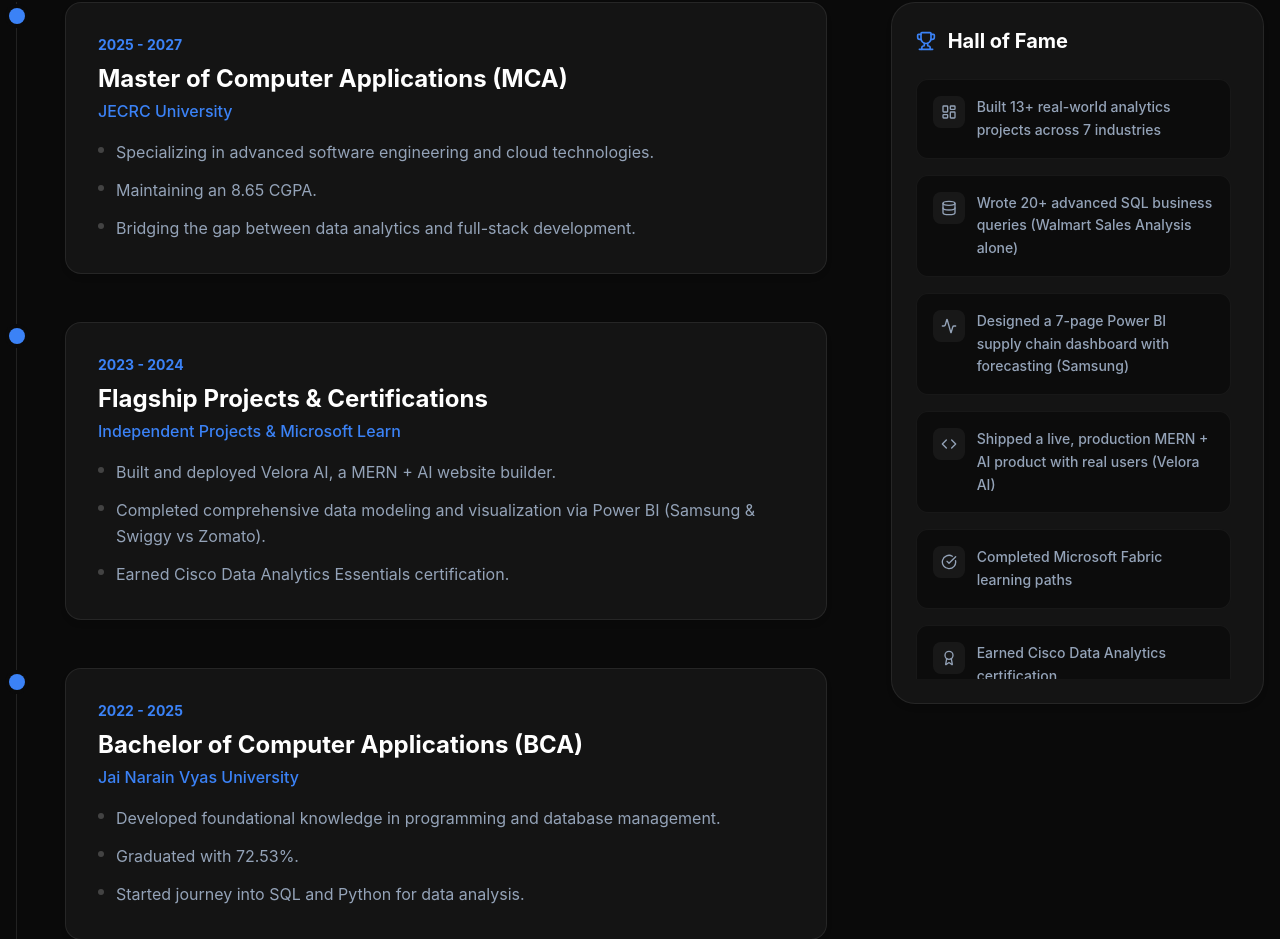
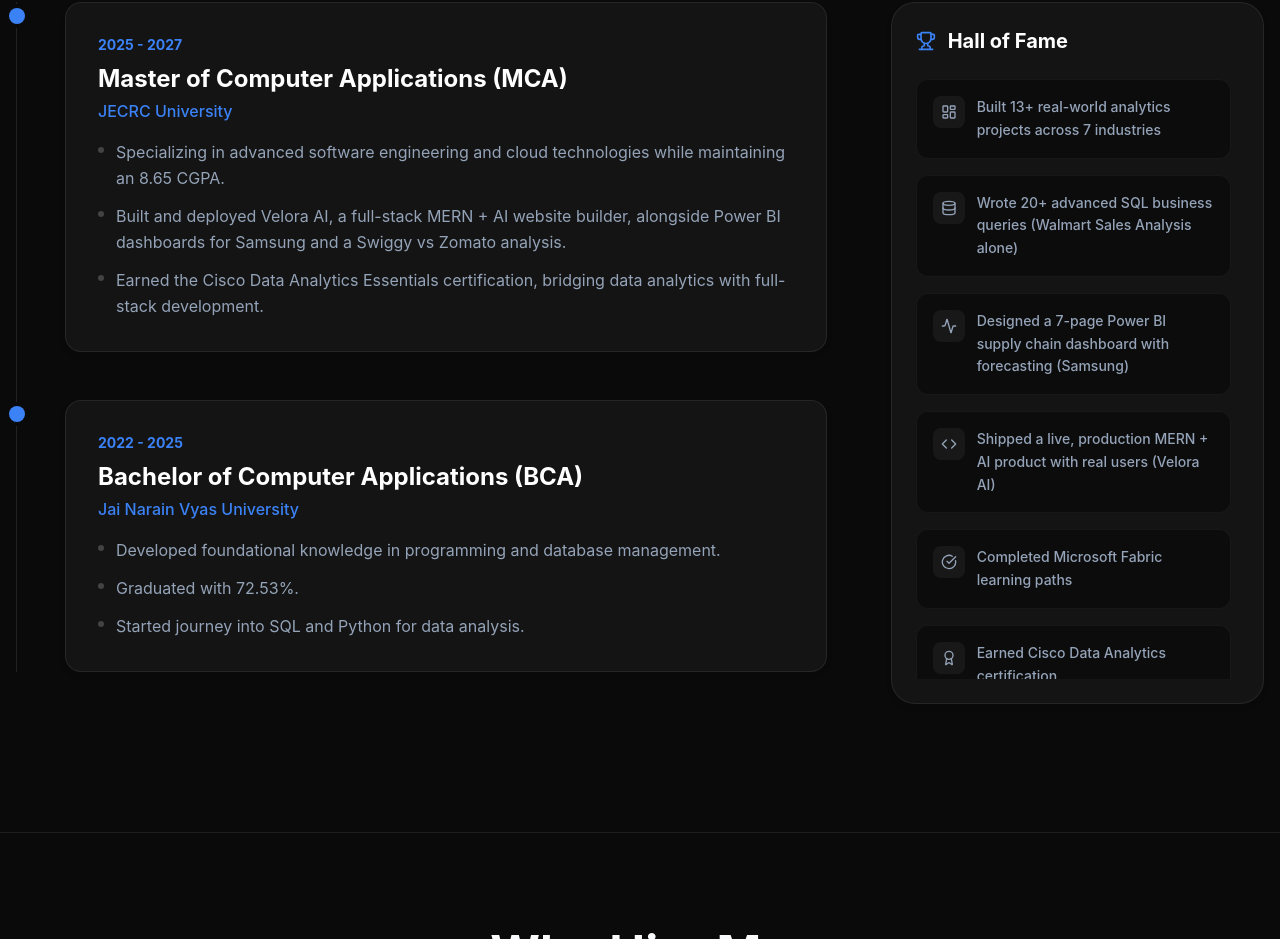
Before and after one commit to khushalsinghsankhla2808/khushal-portfolio, a React (Vite) app in the folder frontend/react-portfolio/: page / in a window 1280 px wide. Shown: the part 1904-2843 px from the top of the page. Built offline with nearby package versions, Linux system fonts and the light colour scheme.

Commit message:
fix: merge timeline entries correctly into JECRC MCA

```diff
--- a/frontend/react-portfolio/src/components/sections/Experience.tsx
+++ b/frontend/react-portfolio/src/components/sections/Experience.tsx
@@ -17,19 +17,9 @@ const timeline = [
     title: "Master of Computer Applications (MCA)",
     org: "JECRC University",
     bullets: [
-      "Specializing in advanced software engineering and cloud technologies.",
-      "Maintaining an 8.65 CGPA.",
-      "Bridging the gap between data analytics and full-stack development."
-    ]
-  },
-  {
-    date: "2023 - 2024",
-    title: "Flagship Projects & Certifications",
-    org: "Independent Projects & Microsoft Learn",
-    bullets: [
-      "Built and deployed Velora AI, a MERN + AI website builder.",
-      "Completed comprehensive data modeling and visualization via Power BI (Samsung & Swiggy vs Zomato).",
-      "Earned Cisco Data Analytics Essentials certification."
+      "Specializing in advanced software engineering and cloud technologies while maintaining an 8.65 CGPA.",
+      "Built and deployed Velora AI, a full-stack MERN + AI website builder, alongside Power BI dashboards for Samsung and a Swiggy vs Zomato analysis.",
+      "Earned the Cisco Data Analytics Essentials certification, bridging data analytics with full-stack development."
     ]
   },
   {
```
